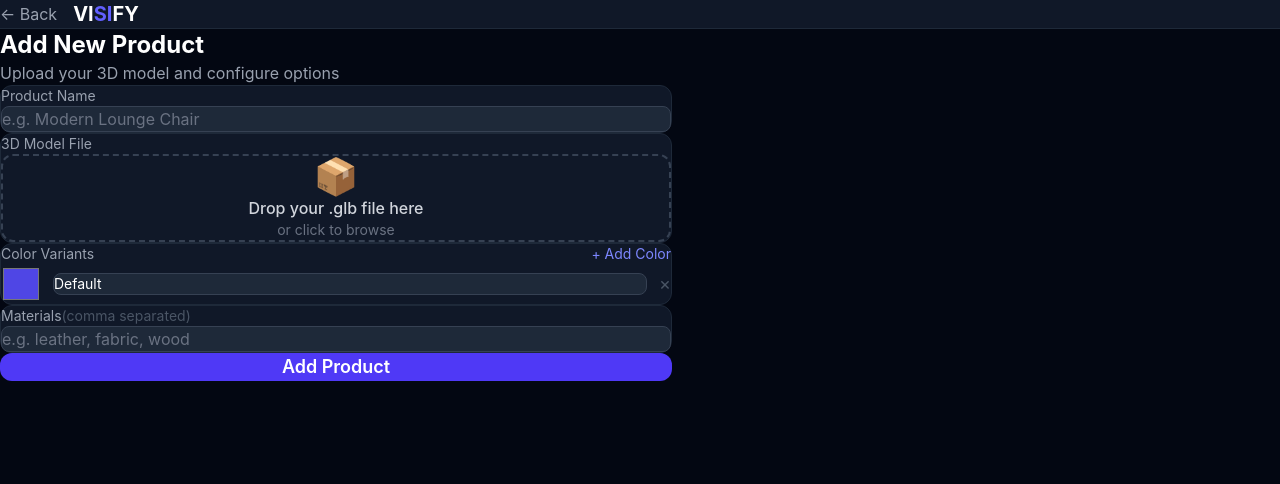
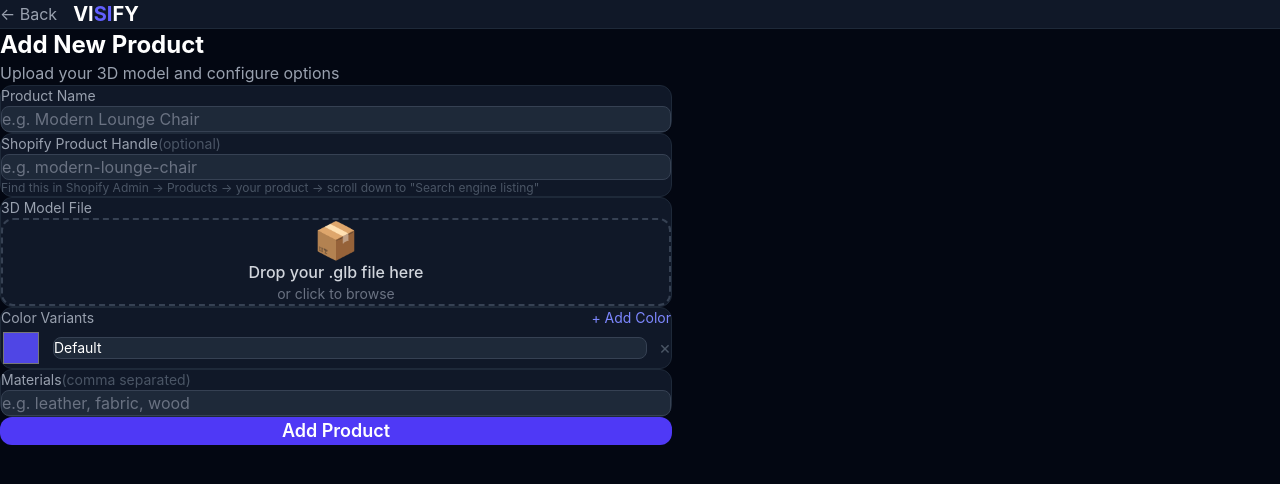
Before and after one commit to zain-ikram-nawaz/visify-dashboard, a Next.js app: page /dashboard/products/new in a window 1280 px wide. Shown: the top 484 px of the page. Built offline with nearby package versions, Linux system fonts and the light colour scheme; no server answers.

Commit message:
handle based product matching

```diff
--- a/src/app/(dashboard)/dashboard/products/new/page.js
+++ b/src/app/(dashboard)/dashboard/products/new/page.js
@@ -13,6 +13,7 @@ export default function NewProductPage() {
     name: '',
     modelUrl: '',
     materials: '',
+    shopifyHandle: '', // ← yeh add karo
   });
   const [variants, setVariants] = useState([
     { label: 'Default', color: '#4F46E5' },
@@ -85,11 +86,9 @@ export default function NewProductPage() {
         name: form.name,
         modelUrl: form.modelUrl,
         variants,
-        materials: form.materials
-          ? form.materials.split(',').map((m) => m.trim())
-          : [],
+        materials: form.materials ? form.materials.split(',').map(m => m.trim()) : [],
+        shopifyHandle: form.shopifyHandle || null, // ← yeh add karo
       });
-
       toast.success('Product added successfully!');
       router.push('/dashboard');
     } catch (err) {
@@ -133,7 +132,22 @@ export default function NewProductPage() {
               className="w-full bg-gray-800 border border-gray-700 rounded-lg px-4 py-3 text-white placeholder-gray-500 focus:outline-none focus:border-indigo-500 transition"
             />
           </div>
-
+          <div className="bg-gray-900 border border-gray-800 rounded-xl p-6">
+            <label className="block text-sm text-gray-400 mb-2">
+              Shopify Product Handle
+              <span className="text-gray-600 ml-2">(optional)</span>
+            </label>
+            <input
+              type="text"
+              value={form.shopifyHandle}
+              onChange={(e) => setForm({ ...form, shopifyHandle: e.target.value })}
+              placeholder="e.g. modern-lounge-chair"
+              className="w-full bg-gray-800 border border-gray-700 rounded-lg px-4 py-3 text-white placeholder-gray-500 focus:outline-none focus:border-indigo-500 transition"
+            />
+            <p className="text-gray-600 text-xs mt-2">
+              Find this in Shopify Admin → Products → your product → scroll down to "Search engine listing"
+            </p>
+          </div>
           {/* 3D Model Upload */}
           <div className="bg-gray-900 border border-gray-800 rounded-xl p-6">
             <label className="block text-sm text-gray-400 mb-2">3D Model File</label>
@@ -167,6 +181,7 @@ export default function NewProductPage() {
                     </>
                   )}
                 </div>
+
                 <input
                   type="file"
                   accept=".glb,.gltf"
```
